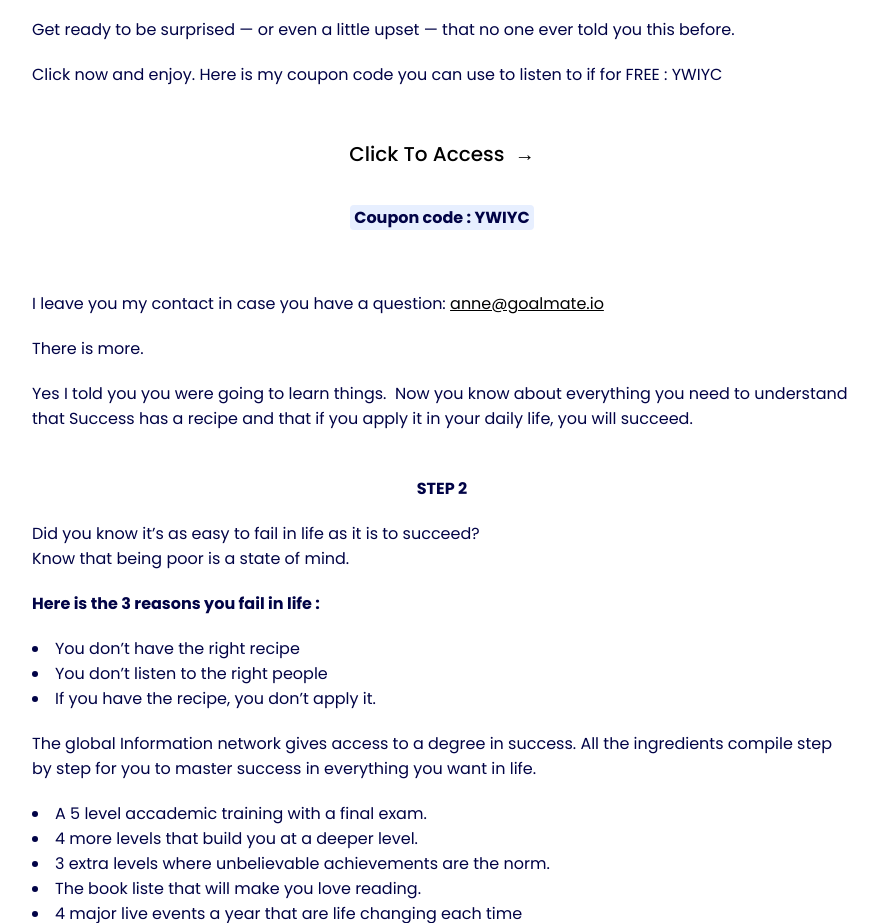
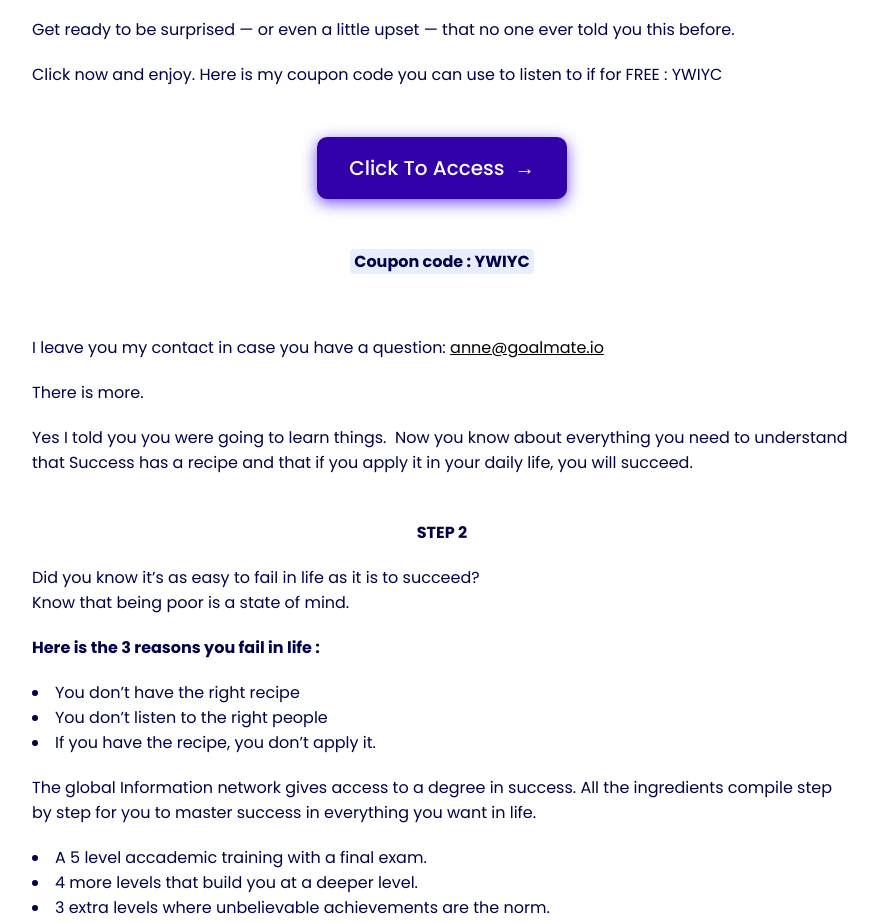
Before and after one commit to DilaraUcar/kevintrudeau, a plain HTML site: page index.html in a window 1280 px wide. Shown: the part 3562-4485 px from the top of the page, without its empty margins (190-1068 px from the left). Drawn offline with Linux system fonts and the light colour scheme; a web font is replaced by a local one.

Commit message:
Add new affiliate link for updated landing page and style btn

```diff
--- a/assets/css/style.css
+++ b/assets/css/style.css
@@ -505,22 +505,25 @@ nav {
 
 .transp-btn {
     display: inline-block;
-    color: #000000;
+    color: #fff;
     padding: 1rem 2rem;
     text-decoration: none;
     font-weight: 500;
     cursor: pointer;
-    margin-top: 1rem;
+    margin: 30px 0;
     border-radius: 10px;
     font-size: 20px;
     max-width: 65%;
-    margin: 1rem auto 0 auto;
     transition: background-color 0.3s ease, transform 0.2s ease;
+    background-color: #3200a8;
+    box-shadow: 0 4px 15px rgb(100 64 249 / 90%);
 }
+
 
 .transp-btn:hover {
     text-decoration: underline;
-    color: #050088;
+    background-color: #2d28d3;
+    color: white;
 }
 
 .highlight {
--- a/index.html
+++ b/index.html
@@ -221,7 +221,7 @@
                     <p>Click now and enjoy. Here is my coupon code you can use to listen to if for FREE : YWIYC</p>
                     <div class="center">
                         <a class="transp-btn"
-                            href="https://www.yourwishoffer.com/?aff=d7e9ff2f61a18a18eea88cc37d8383cf03779d0a42d648fef7b7df3d40f9240e"
+                            href="https://www.yourwishdeal.com/your-wish-vsl2?aff=d7e9ff2f61a18a18eea88cc37d8383cf03779d0a42d648fef7b7df3d40f9240e"
                             target="_blank">Click To Access  &rarr;</a>
                         <p class="highlight center">Coupon code : YWIYC</p>
                         <br>
```
